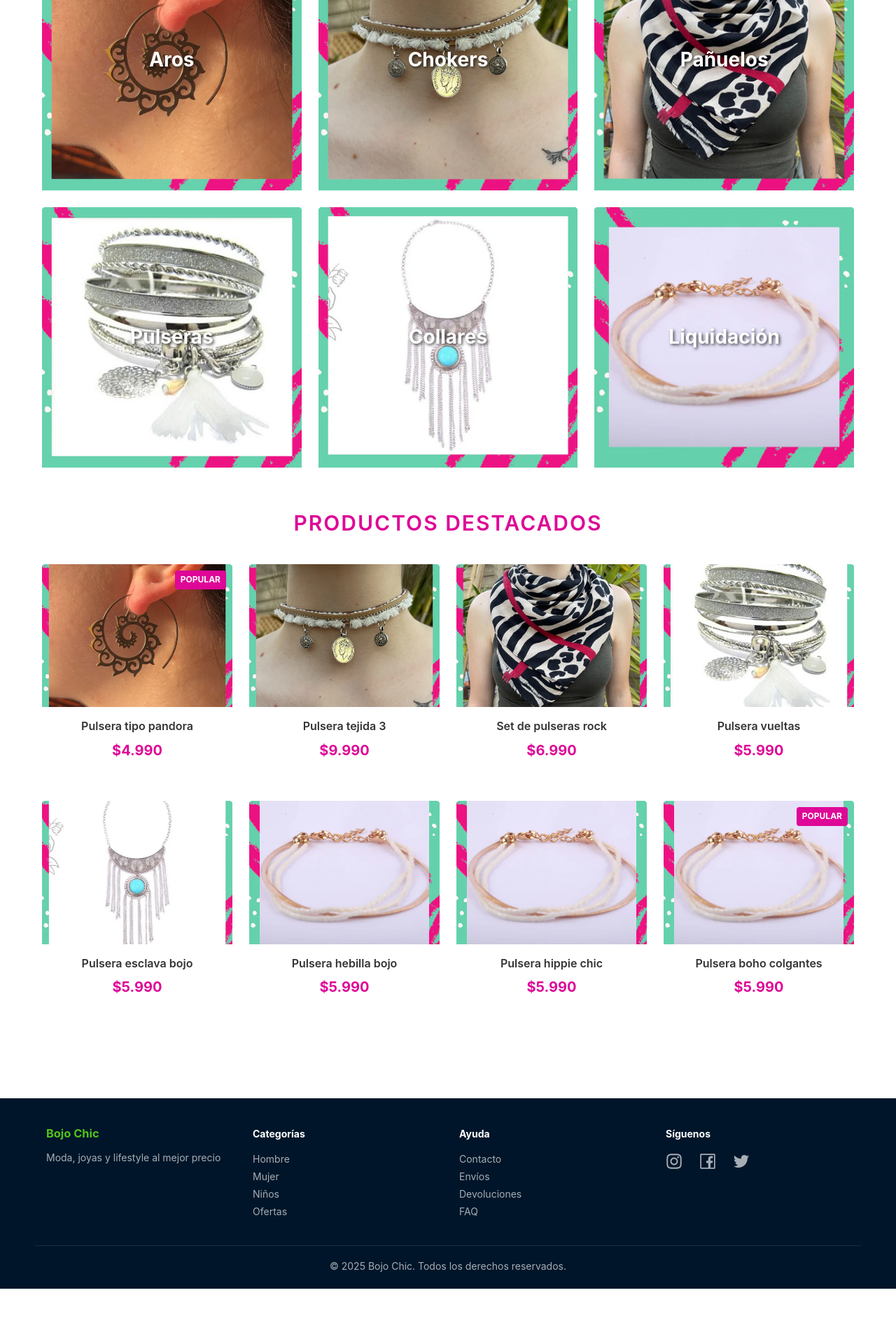
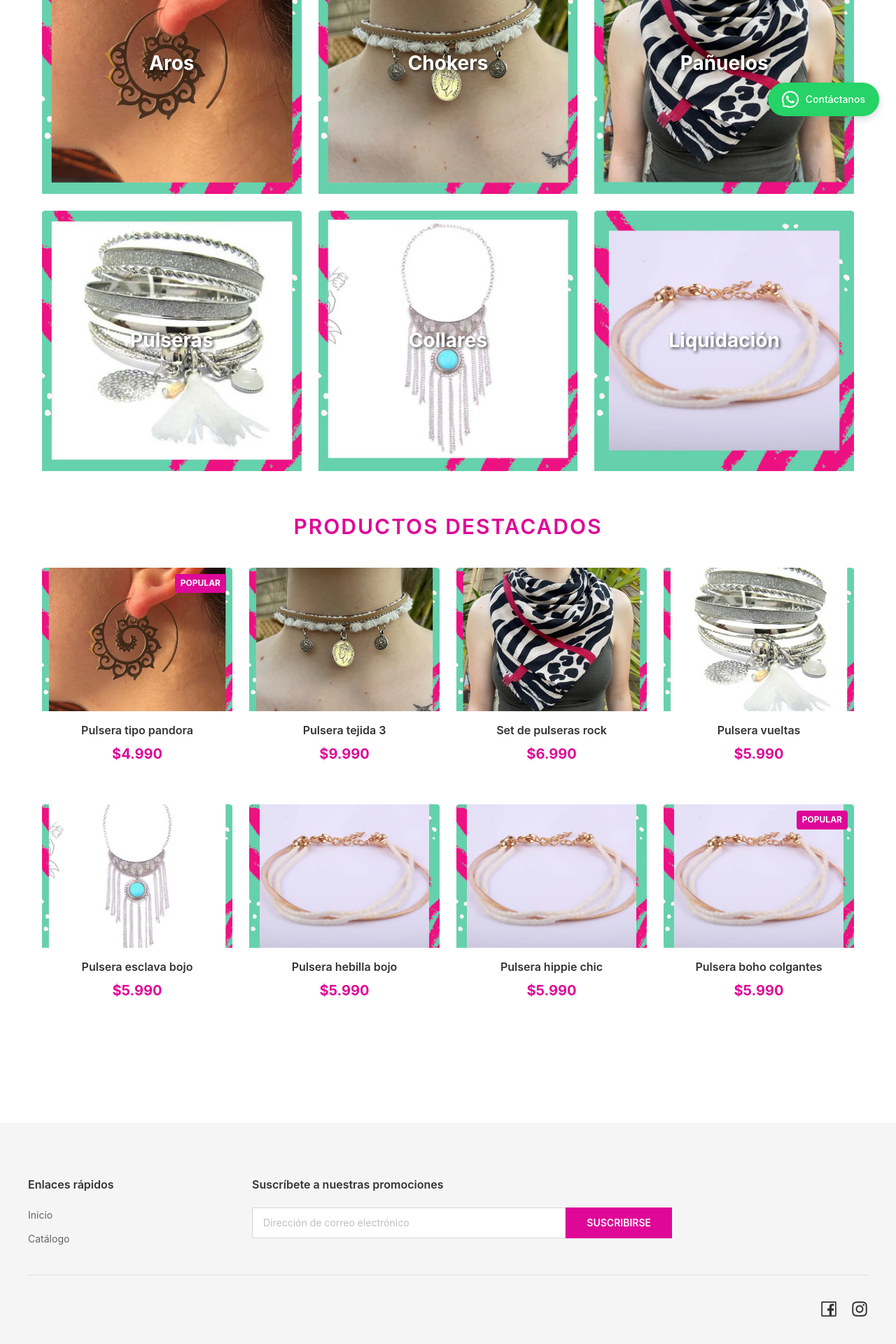
Before and after one commit to pLoayza/bojochic, a React (Vite) app in the folder bojochic/: page / in a window 1280 px wide. Shown: the part 610-2530 px from the top of the page at 70% size. Before the commit the page ends 2451 px from the top, so only its background shows below. Built offline with nearby package versions, Linux system fonts and the light colour scheme.

Commit message:
added contacto y FIX footer

```diff
--- a/bojochic/src/App.jsx
+++ b/bojochic/src/App.jsx
@@ -1,4 +1,5 @@
 import { BrowserRouter, Routes, Route } from 'react-router-dom';
+import { App as AntApp } from 'antd'; // Importar el provider
 import MainLayout from './components/layout/MainLayout';
 import Home from './pages/Home';
 import Registro from './pages/Registro';
@@ -6,9 +7,11 @@ import Nosotros from './pages/Nosotros';
 import Catalogo from './pages/Catalogo';
 import ProductosPage from './pages/Productos/ProductosPage';
 import EstadisticasPage from './pages/Estadisticas/EstadisticasPage';
+
 function App() {
   return (
     <BrowserRouter>
+      <AntApp> {/* Envolver todo con AntApp */}
         <Routes>
           <Route path="/" element={<MainLayout />}>
             <Route index element={<Home />} />
@@ -26,6 +29,7 @@ function App() {
             <Route path="liquidacion" element={<ProductosPage />} />
           </Route>
         </Routes>
+      </AntApp>
     </BrowserRouter>
   );
 }
--- /dev/null
+++ b/bojochic/src/components/contacto/contactbubble.jsx
@@ -0,0 +1,63 @@
+import { WhatsAppOutlined } from '@ant-design/icons';
+import { useState, useEffect } from 'react';
+
+const ContactBubble = () => {
+  const phoneNumber = '56989058379'; // Cambia esto por tu número
+  const message = '¡Hola! Me gustaría obtener más información sobre sus productos.';
+  const [isMobile, setIsMobile] = useState(window.innerWidth <= 768);
+
+  useEffect(() => {
+    const handleResize = () => {
+      setIsMobile(window.innerWidth <= 768);
+    };
+
+    window.addEventListener('resize', handleResize);
+    return () => window.removeEventListener('resize', handleResize);
+  }, []);
+
+  const handleClick = () => {
+    const whatsappUrl = `https://wa.me/${phoneNumber}?text=${encodeURIComponent(message)}`;
+    window.open(whatsappUrl, '_blank', 'noopener,noreferrer');
+  };
+
+  return (
+    <div
+      onClick={handleClick}
+      style={{
+        position: 'fixed',
+        bottom: '24px',
+        right: '24px',
+        backgroundColor: '#25D366',
+        color: 'white',
+        padding: isMobile ? '15px' : '12px 20px',
+        borderRadius: '50px',
+        display: 'flex',
+        alignItems: 'center',
+        justifyContent: 'center',
+        gap: '10px',
+        cursor: 'pointer',
+        boxShadow: '0 4px 12px rgba(0, 0, 0, 0.15)',
+        zIndex: 1000,
+        transition: 'all 0.3s ease',
+        fontWeight: '500',
+        minWidth: isMobile ? '60px' : 'auto',
+        minHeight: isMobile ? '60px' : 'auto',
+      }}
+      onMouseEnter={(e) => {
+        e.currentTarget.style.backgroundColor = '#128C7E';
+        e.currentTarget.style.transform = 'translateY(-3px)';
+        e.currentTarget.style.boxShadow = '0 6px 16px rgba(0, 0, 0, 0.2)';
+      }}
+      onMouseLeave={(e) => {
+        e.currentTarget.style.backgroundColor = '#25D366';
+        e.currentTarget.style.transform = 'translateY(0)';
+        e.currentTarget.style.boxShadow = '0 4px 12px rgba(0, 0, 0, 0.15)';
+      }}
+    >
+      <WhatsAppOutlined style={{ fontSize: '24px' }} />
+      {!isMobile && <span>Contáctanos</span>}
+    </div>
+  );
+};
+
+export default ContactBubble;
--- a/bojochic/src/components/layout/Footer.jsx
+++ b/bojochic/src/components/layout/Footer.jsx
@@ -1,60 +1,225 @@
-import { Layout, Row, Col, Space } from 'antd';
-import { InstagramOutlined, FacebookOutlined, TwitterOutlined } from '@ant-design/icons';
+import { Layout, Row, Col, Input, Button, notification } from 'antd'; // Cambiar message por notification
+import { InstagramOutlined, FacebookOutlined, CheckCircleOutlined, WarningOutlined, CloseCircleOutlined } from '@ant-design/icons';
 import { Link } from 'react-router-dom';
+import { useState } from 'react';
+import { collection, addDoc, query, where, getDocs } from 'firebase/firestore';
+import { db } from '../../firebase/config';
 
 const { Footer: AntFooter } = Layout;
 
 const Footer = () => {
+  const [email, setEmail] = useState('');
+  const [loading, setLoading] = useState(false);
+  const [api, contextHolder] = notification.useNotification(); // Hook de notificación
+
+  const handleSubscribe = async () => {
+    // Validar que el campo no esté vacío
+    if (!email.trim()) {
+      api.error({
+        message: 'Error',
+        description: 'Por favor ingresa tu correo electrónico',
+        placement: 'topRight',
+        duration: 3,
+      });
+      return;
+    }
+
+    // Validar formato de email
+    const emailRegex = /^[^\s@]+@[^\s@]+\.[^\s@]+$/;
+    if (!emailRegex.test(email)) {
+      api.error({
+        message: 'Error',
+        description: 'Por favor ingresa un correo electrónico válido',
+        placement: 'topRight',
+        duration: 3,
+      });
+      return;
+    }
+
+    setLoading(true);
+
+    try {
+      // Verificar si el email ya existe en la base de datos
+      const subscribersRef = collection(db, 'subscribers');
+      const q = query(subscribersRef, where('email', '==', email.toLowerCase()));
+      const querySnapshot = await getDocs(q);
+
+      if (!querySnapshot.empty) {
+        api.warning({
+          message: 'Ya estás suscrito',
+          description: 'Este correo ya está suscrito a nuestras promociones 😊',
+          placement: 'topRight',
+          duration: 4,
+        });
+        setEmail('');
+        setLoading(false);
+        return;
+      }
+
+      // Guardar el nuevo suscriptor en Firestore
+      await addDoc(collection(db, 'subscribers'), {
+        email: email.toLowerCase(),
+        subscribedAt: new Date(),
+        status: 'active'
+      });
+
+      api.success({
+        message: '¡Gracias por suscribirte! 🎉',
+        description: 'Recibirás nuestras mejores promociones',
+        placement: 'topRight',
+        duration: 4,
+      });
+      setEmail('');
+
+    } catch (error) {
+      console.error('Error al suscribir:', error);
+      api.error({
+        message: 'Error',
+        description: 'Hubo un error al procesar tu suscripción. Por favor intenta nuevamente',
+        placement: 'topRight',
+        duration: 4,
+      });
+    } finally {
+      setLoading(false);
+    }
+  };
+
+  // Permitir suscribirse con Enter
+  const handleKeyPress = (e) => {
+    if (e.key === 'Enter') {
+      handleSubscribe();
+    }
+  };
+
   return (
-    <AntFooter style={{ background: '#001529', color: '#fff', marginTop: '50px' }}>
-      <Row gutter={[32, 32]} style={{ maxWidth: '1200px', margin: '0 auto' }}>
-        <Col xs={24} sm={12} md={6}>
-          <h3 style={{ color: '#52c41a' }}>Bojo Chic</h3>
-          <p style={{ color: 'rgba(255, 255, 255, 0.65)' }}>
-            Moda, joyas y lifestyle al mejor precio
-          </p>
+    <>
+      {contextHolder} {/* Importante: agregar el contextHolder */}
+      <AntFooter style={{ background: '#f5f5f5', padding: '60px 20px 40px', marginTop: '80px' }}>
+        <div style={{
+          maxWidth: '1200px',
+          margin: '0 auto',
+          paddingBottom: '40px',
+          borderBottom: '1px solid #e0e0e0'
+        }}>
+          <Row gutter={[80, 32]}>
+            {/* Enlaces rápidos */}
+            <Col xs={24} sm={8} md={6}>
+              <h3 style={{
+                color: '#333',
+                fontSize: '16px',
+                fontWeight: '600',
+                marginBottom: '20px'
+              }}>
+                Enlaces rápidos
+              </h3>
+              <div style={{ display: 'flex', flexDirection: 'column', gap: '12px' }}>
+                <Link
+                  to="/inicio"
+                  style={{
+                    color: '#666',
+                    textDecoration: 'none',
+                    fontSize: '14px'
+                  }}
+                >
+                  Inicio
+                </Link>
+                <Link
+                  to="/catalogo"
+                  style={{
+                    color: '#666',
+                    textDecoration: 'none',
+                    fontSize: '14px'
+                  }}
+                >
+                  Catálogo
+                </Link>
+              </div>
             </Col>
 
-        <Col xs={24} sm={12} md={6}>
-          <h4 style={{ color: '#fff' }}>Categorías</h4>
-          <Space direction="vertical">
-            <Link to="/hombre" style={{ color: 'rgba(255, 255, 255, 0.65)' }}>Hombre</Link>
-            <Link to="/mujer" style={{ color: 'rgba(255, 255, 255, 0.65)' }}>Mujer</Link>
-            <Link to="/ninos" style={{ color: 'rgba(255, 255, 255, 0.65)' }}>Niños</Link>
-            <Link to="/ofertas" style={{ color: 'rgba(255, 255, 255, 0.65)' }}>Ofertas</Link>
-          </Space>
-        </Col>
-
-        <Col xs={24} sm={12} md={6}>
-          <h4 style={{ color: '#fff' }}>Ayuda</h4>
-          <Space direction="vertical">
-            <a href="#" style={{ color: 'rgba(255, 255, 255, 0.65)' }}>Contacto</a>
-            <a href="#" style={{ color: 'rgba(255, 255, 255, 0.65)' }}>Envíos</a>
-            <a href="#" style={{ color: 'rgba(255, 255, 255, 0.65)' }}>Devoluciones</a>
-            <a href="#" style={{ color: 'rgba(255, 255, 255, 0.65)' }}>FAQ</a>
-          </Space>
-        </Col>
-
-        <Col xs={24} sm={12} md={6}>
-          <h4 style={{ color: '#fff' }}>Síguenos</h4>
-          <Space size="large">
-            <InstagramOutlined style={{ fontSize: '24px', color: 'rgba(255, 255, 255, 0.65)' }} />
-            <FacebookOutlined style={{ fontSize: '24px', color: 'rgba(255, 255, 255, 0.65)' }} />
-            <TwitterOutlined style={{ fontSize: '24px', color: 'rgba(255, 255, 255, 0.65)' }} />
-          </Space>
+            {/* Suscripción */}
+            <Col xs={24} sm={16} md={18}>
+              <h3 style={{
+                color: '#333',
+                fontSize: '16px',
+                fontWeight: '600',
+                marginBottom: '20px'
+              }}>
+                Suscríbete a nuestras promociones
+              </h3>
+              <div style={{ display: 'flex', gap: '0', maxWidth: '600px' }}>
+                <Input
+                  type="email"
+                  placeholder="Dirección de correo electrónico"
+                  value={email}
+                  onChange={(e) => setEmail(e.target.value)}
+                  onKeyPress={handleKeyPress}
+                  disabled={loading}
+                  style={{
+                    borderRadius: '0',
+                    border: '1px solid #d9d9d9',
+                    padding: '10px 15px',
+                    fontSize: '14px',
+                    flex: 1
+                  }}
+                />
+                <Button
+                  onClick={handleSubscribe}
+                  loading={loading}
+                  disabled={loading}
+                  style={{
+                    background: loading ? '#ccc' : '#DE0797',
+                    color: 'white',
+                    border: 'none',
+                    borderRadius: '0',
+                    padding: '10px 30px',
+                    height: 'auto',
+                    fontWeight: '600',
+                    fontSize: '14px',
+                    cursor: loading ? 'not-allowed' : 'pointer',
+                    whiteSpace: 'nowrap'
+                  }}
+                  onMouseEnter={(e) => {
+                    if (!loading) e.currentTarget.style.background = '#c00686';
+                  }}
+                  onMouseLeave={(e) => {
+                    if (!loading) e.currentTarget.style.background = '#DE0797';
+                  }}
+                >
+                  SUSCRIBIRSE
+                </Button>
+              </div>
             </Col>
           </Row>
+        </div>
 
+        {/* Redes sociales */}
         <div style={{
-        textAlign: 'center',
-        marginTop: '40px',
-        paddingTop: '20px',
-        borderTop: '1px solid rgba(255, 255, 255, 0.1)',
-        color: 'rgba(255, 255, 255, 0.65)'
+          maxWidth: '1200px',
+          margin: '0 auto',
+          paddingTop: '30px',
+          display: 'flex',
+          justifyContent: 'flex-end',
+          gap: '20px'
         }}>
-        © 2025 Bojo Chic. Todos los derechos reservados.
+          <a
+            href="https://facebook.com/bojochic"
+            target="_blank"
+            rel="noopener noreferrer"
+            style={{ color: '#333', fontSize: '24px' }}
+          >
+            <FacebookOutlined />
+          </a>
+          <a
+            href="https://instagram.com/bojochic"
+            target="_blank"
+            rel="noopener noreferrer"
+            style={{ color: '#333', fontSize: '24px' }}
+          >
+            <InstagramOutlined />
+          </a>
         </div>
       </AntFooter>
+    </>
   );
 };
 
--- a/bojochic/src/components/layout/MainLayout.jsx
+++ b/bojochic/src/components/layout/MainLayout.jsx
@@ -2,6 +2,7 @@ import { Layout } from 'antd';
 import { Outlet } from 'react-router-dom';
 import Navbar from './Navbar';
 import Footer from './Footer';
+import ContactBubble from '../contacto/contactbubble'; // Importar el componente
 
 const { Content } = Layout;
 
@@ -13,6 +14,7 @@ const MainLayout = () => {
         <Outlet />
       </Content>
       <Footer />
+      <ContactBubble /> {/* Con mayúscula inicial */}
     </Layout>
   );
 };
```
Also changed, not shown: 1 other file (tests, documents, lock files or other folders). Lines whose indentation alone changed are shown as unchanged.
